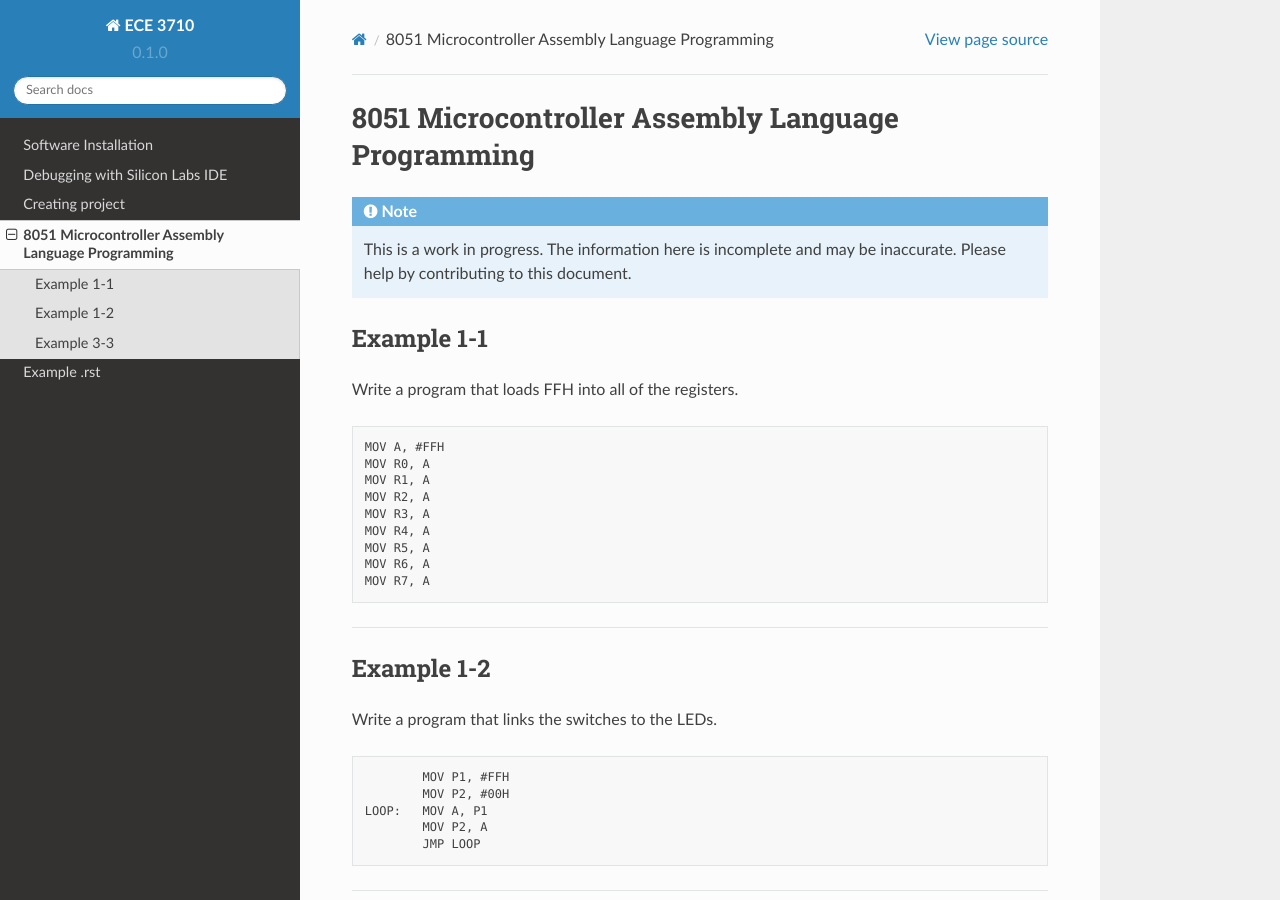
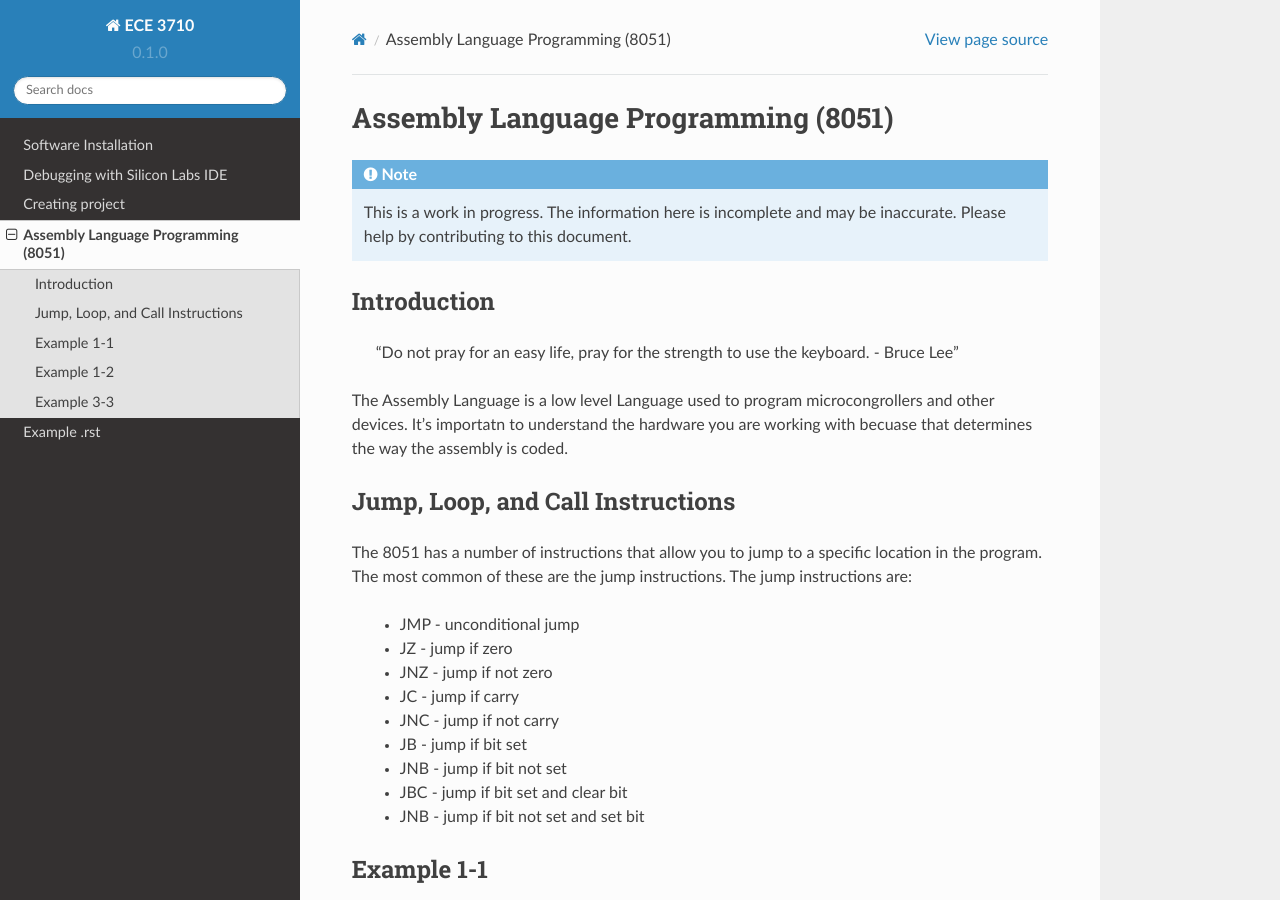
Before and after one commit to wattsjake/ece3710-notes, a Sphinx documentation site: the page built from docs/source/assembly.rst, in a window 1280 px wide and 900 px high. Built offline with Sphinx 7.4.7 and the Read the Docs theme 2.0.0, drawn with Linux system fonts in a browser that asks for light colours.

Commit message:
added to assembly

```diff
--- a/docs/source/assembly.rst
+++ b/docs/source/assembly.rst
@@ -1,9 +1,32 @@
-8051 Microcontroller Assembly Language Programming
+Assembly Language Programming (8051)
 ==================================================
 
 .. note:: This is a work in progress.  The information here is
           incomplete and may be inaccurate.  Please help by
           contributing to this document.
+
+Introduction
+------------
+
+    "Do not pray for an easy life, pray for the strength to use the keyboard. - Bruce Lee"
+
+The Assembly Language is a low level Language used to program microcongrollers and other devices. It's importatn to understand the hardware you are working with becuase that determines the way the assembly is coded.
+
+
+Jump, Loop, and Call Instructions
+---------------------------------
+
+The 8051 has a number of instructions that allow you to jump to a specific location in the program.  The most common of these are the jump instructions.  The jump instructions are:
+
+    * JMP - unconditional jump
+    * JZ - jump if zero
+    * JNZ - jump if not zero
+    * JC - jump if carry
+    * JNC - jump if not carry
+    * JB - jump if bit set
+    * JNB - jump if bit not set
+    * JBC - jump if bit set and clear bit
+    * JNB - jump if bit not set and set bit
 
 Example 1-1
 -----------
```
Also changed, not shown: 1 other file.
